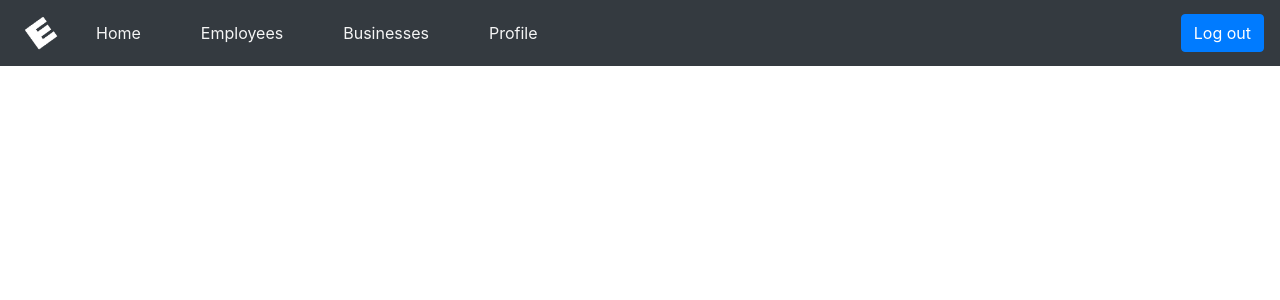
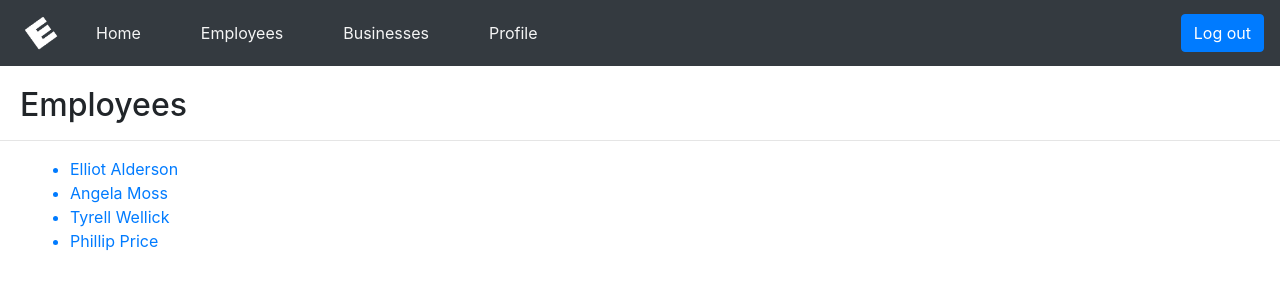
Before and after one commit to RMIT-SEPT/majorproject-1-fri-10-30-4, a React (Create React App) app in the folder FrontEnd/major-project/: page /employee-list in a window 1280 px wide. Shown: the top 300 px of the page. Built offline with nearby package versions, Linux system fonts and the light colour scheme.

Commit message:
Employee component rendering and displayed in navbar

```diff
--- a/FrontEnd/major-project/package.json
+++ b/FrontEnd/major-project/package.json
@@ -6,13 +6,15 @@
     "@testing-library/jest-dom": "^4.2.4",
     "@testing-library/react": "^9.5.0",
     "@testing-library/user-event": "^7.2.1",
+    "axios": "^0.20.0",
     "bootstrap": "^4.5.2",
     "react": "^16.13.1",
     "react-bootstrap": "^1.3.0",
     "react-dom": "^16.13.1",
     "react-router": "^5.2.0",
     "react-router-dom": "^5.2.0",
-    "react-scripts": "3.4.3"
+    "react-scripts": "3.4.3",
+    "redux-react-session": "^2.6.1"
   },
   "scripts": {
     "start": "react-scripts start",
--- a/FrontEnd/major-project/src/App.js
+++ b/FrontEnd/major-project/src/App.js
@@ -2,7 +2,8 @@ import React from 'react';
 import NavigationBar from "./components/NavigationBar"
 import {BrowserRouter as Router, Route} from "react-router-dom"
 import Home from "./components/Home"
-import Employees from "./components/admin/Employees"
+import EmployeeList from "./components/admin/EmployeeList"
+import Employee from "./components/admin/Employee"
 import AdminProfile from "./components/admin/Profile"
 import Businesses from "./components/admin/Businesses"
 
@@ -12,9 +13,11 @@ function App() {
       <Router>
         <NavigationBar/>
         <Route exact path="/" component={Home}/>
-        <Route exact path="/employees" component={Employees}/>
+        <Route exact path="/employee-list" component={EmployeeList}/>
+        <Route exact path="/employee/:userId" component={Employee}/>
         <Route exact path="/businesses" component={Businesses}/>
         <Route exact path="/profile" component={AdminProfile}/>
+
       </Router>
     </div>
   )
--- a/FrontEnd/major-project/src/components/NavigationBar.js
+++ b/FrontEnd/major-project/src/components/NavigationBar.js
@@ -17,7 +17,7 @@ class NavigationBar extends Component {
             </NavLink>
             <Nav className="mr-auto">
               <NavLink to="/" className="navbar-element-style">Home</NavLink>
-              <NavLink to="/employees" className="navbar-element-style">Employees</NavLink>
+              <NavLink to="/employee-list" className="navbar-element-style">Employees</NavLink>
               <NavLink to="/businesses" className="navbar-element-style">Businesses</NavLink>
               <NavLink to="/profile" className="navbar-element-style">Profile</NavLink>
             </Nav>
--- a/FrontEnd/major-project/src/components/admin/Employee.js
+++ b/FrontEnd/major-project/src/components/admin/Employee.js
@@ -1,9 +1,23 @@
 import React, { Component } from "react"
+import data from "../../data/EmployeesData"
+const axios = require('axios').default;
+
 class Employee extends Component {
-    constructor(){
-        super()
-        this.state = {}
+    constructor(props){
+        super(props)
+        this.state = {
+            employee: {}
+        }
     }
+
+    componentDidMount() {
+        const { match: { params } } = this.props;
+
+        axios.get(`/employee/${params.userId}`)
+          .then((data) => {
+            this.setState({ employee: data });
+          });
+      }
 
     render() {
         return (
--- a/FrontEnd/major-project/src/components/admin/Employees.js
+++ b/FrontEnd/major-project/src/components/admin/EmployeeList.js
@@ -3,19 +3,20 @@ import EmployeeData from "../../data/EmployeesData"
 import "../../css/EmployeeList.css"
 import {NavLink} from 'react-router-dom'
 
-class Employees extends Component {
+class EmployeeList extends Component {
     constructor() {
         super()
         this.state = {}
     }
     render() {
-        /* Trying to link eack list item to an employee page (i.e Link to="/employee?{item.userId}") */
         const employees = EmployeeData.map(item =>
                             {return (
-                            <NavLink to="/employee?">
+                            <NavLink
+                                key={item.userId}
+                                to={"/employee/" + item.userId}>
                                 <li>{item.firstName} {item.lastName}</li>
-                            </NavLink>)
-                            })
+                            </NavLink>
+                            )})
         return (
             <div>
                 <h2 className="title">Employees</h2>
@@ -31,4 +32,4 @@ class Employees extends Component {
     }
 
 }
-export default Employees
+export default EmployeeList
```
Also changed, not shown: 1 other file (tests, documents, lock files or other folders).
